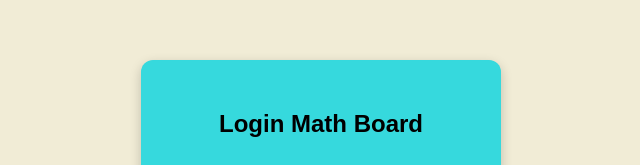
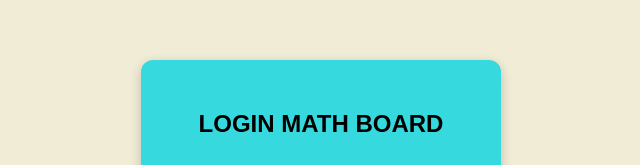
Before and after one commit to justyassir/mathboardTU, a plain HTML site: page index.html in a window 1280 px wide. Shown: the part 202-367 px from the top of the page, without its empty margins (319-959 px from the left). Drawn offline with Linux system fonts and the light colour scheme.

Commit message:
index.html

```diff
--- a/index.html
+++ b/index.html
@@ -48,7 +48,7 @@
 </head>
 <body>
   <div class="login-container">
-    <h2 style="text-align: center;">Login Math Board</h2>
+    <h2 style="text-align: center;">LOGIN MATH BOARD</h2>
     <input type="text" id="username" placeholder="MathID" />
     <input type="password" id="password" placeholder="Password" />
     <button onclick="login()">Masuk</button>
```
